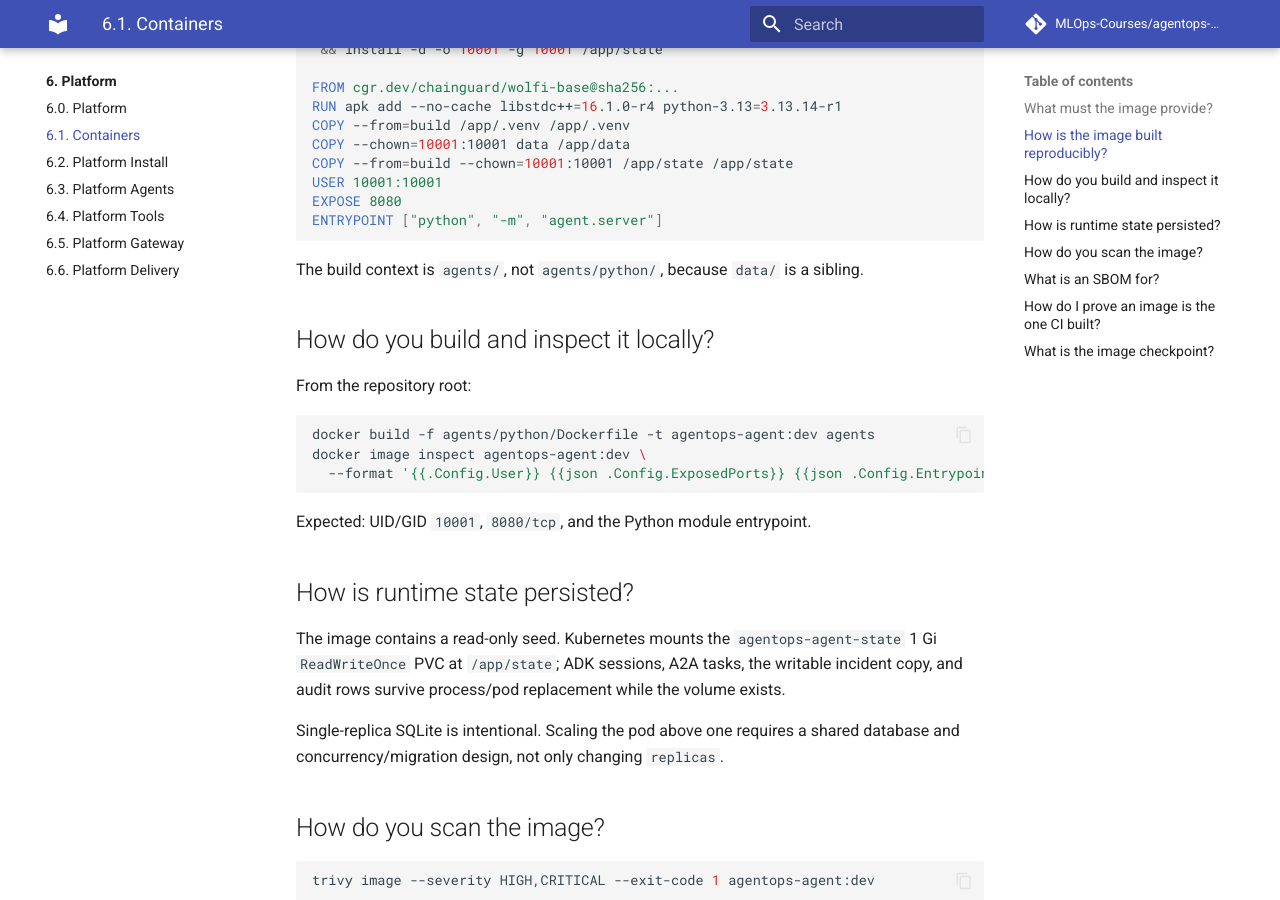
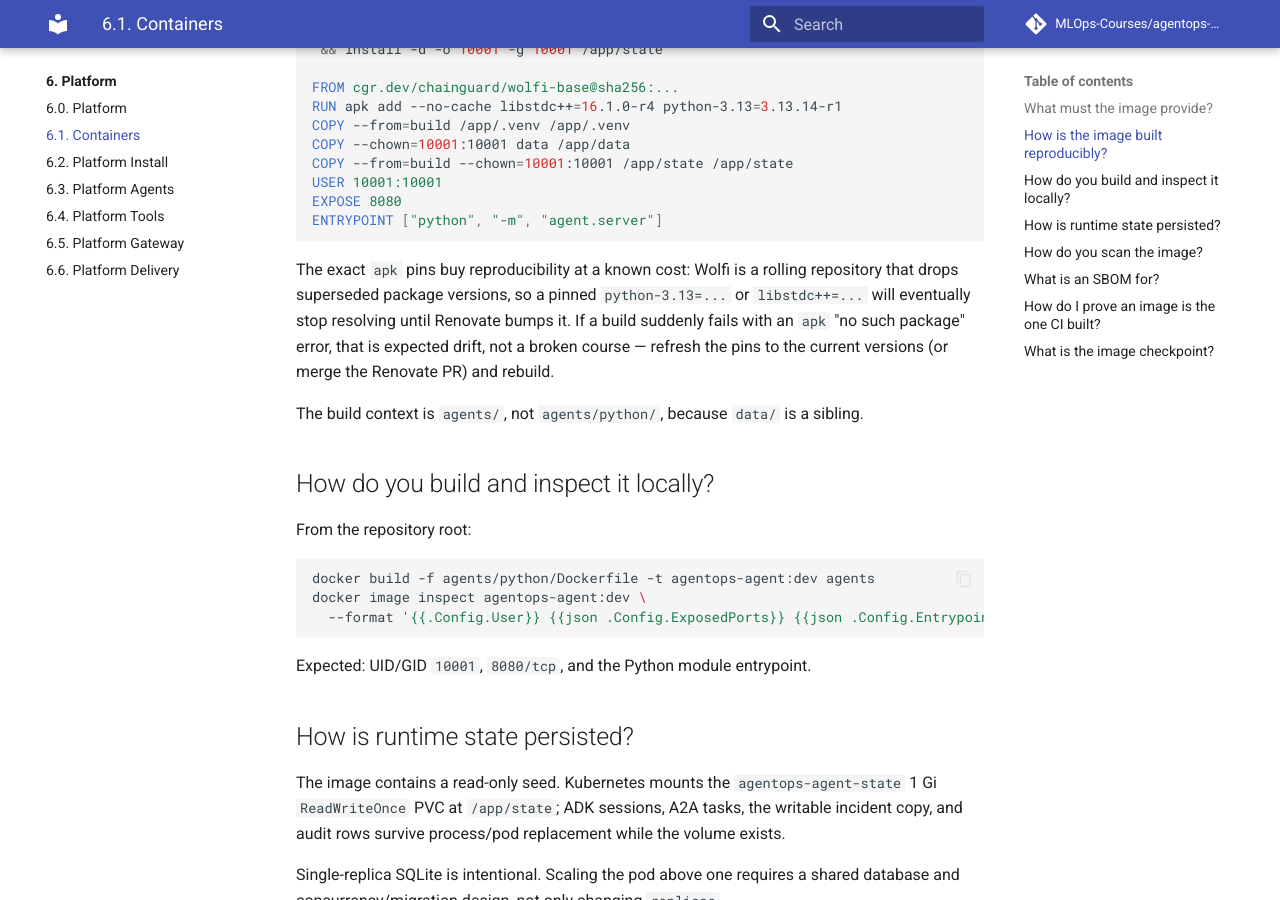
Before and after one commit to MLOps-Courses/agentops-open-course, an MkDocs documentation site: the page built from docs/6. Platform/6.1. Containers.md, in a window 1280 px wide and 900 px high, scrolled down 888 px. Built offline with MkDocs 1.6.1 and Material for MkDocs 9.7.7, drawn with Linux system fonts in a browser that asks for light colours; comment, search, counter and statistics services are not loaded.

Commit message:
docs(agent): document the Wolfi exact-pin drift failure mode
Wolfi's rolling repo drops superseded package versions, so the exact apk pins
periodically stop resolving until Renovate bumps them. Explain this expected
drift inline in the Dockerfile and in docs 6.1 (closes #39).

````diff
--- a/docs/6. Platform/6.1. Containers.md
+++ b/docs/6. Platform/6.1. Containers.md
@@ -37,6 +37,8 @@ USER 10001:10001
 EXPOSE 8080
 ENTRYPOINT ["python", "-m", "agent.server"]
 ```
+
+The exact `apk` pins buy reproducibility at a known cost: Wolfi is a rolling repository that drops superseded package versions, so a pinned `python-3.13=...` or `libstdc++=...` will eventually stop resolving until Renovate bumps it. If a build suddenly fails with an `apk` "no such package" error, that is expected drift, not a broken course — refresh the pins to the current versions (or merge the Renovate PR) and rebuild.
 
 The build context is `agents/`, not `agents/python/`, because `data/` is a sibling.
 
````
Also changed, not shown: 1 other file.
